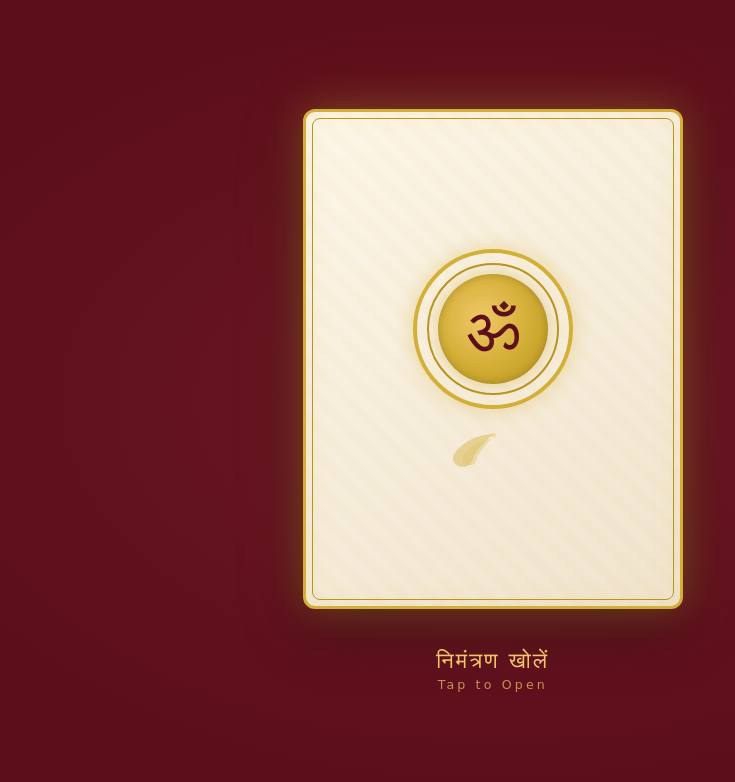
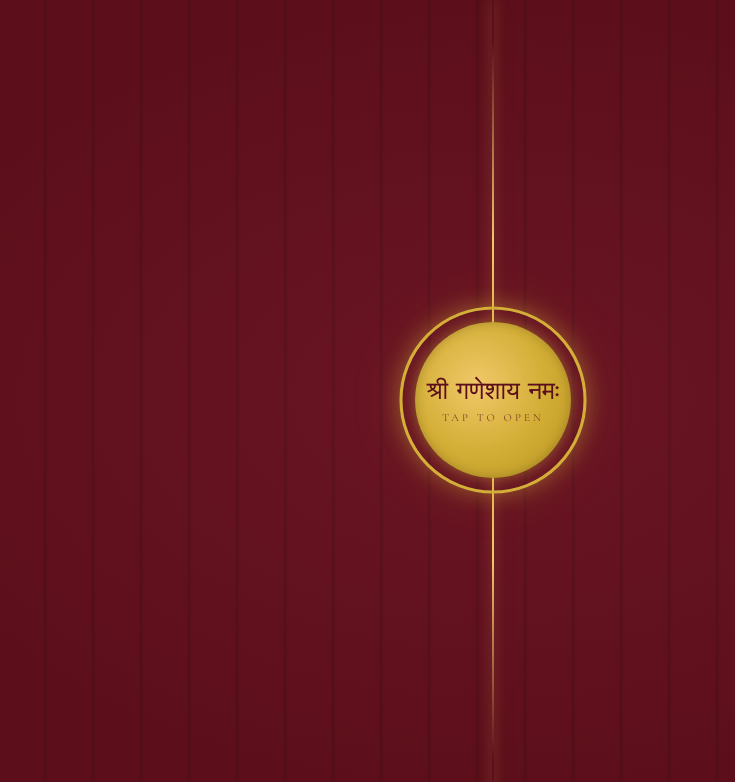
Before and after one commit to Tillu-Codes/Aagman, a website: page index.html in a window 1280 px wide. Shown: the top 782 px of the page, without its empty margins (147-882 px from the left). Drawn offline with nearby package versions, Linux system fonts and the light colour scheme; a web font is replaced by a local one.

Commit message:
Info and opening animation change

```diff
--- a/index.html
+++ b/index.html
@@ -4,7 +4,7 @@
   <meta charset="UTF-8">
   <meta name="viewport" content="width=device-width, initial-scale=1.0, viewport-fit=cover">
   <meta name="theme-color" content="#5c0f1a">
-  <title>Ganesh Aagman Invitation</title>
+  <title>SGYA Ganesh Aagman Invitation 2026</title>
   <link rel="preconnect" href="https://fonts.googleapis.com">
   <link rel="preconnect" href="https://fonts.gstatic.com" crossorigin>
   <link href="https://fonts.googleapis.com/css2?family=Cormorant+Garamond:ital,wght@0,400;0,600;0,700;1,400&family=Yatra+One&display=swap" rel="stylesheet">
@@ -15,27 +15,17 @@
   <canvas id="particle-canvas" aria-hidden="true"></canvas>
 
   <div id="card-overlay" role="button" tabindex="0" aria-label="Open invitation">
-    <div class="invitation-card">
-      <div class="card-front">
-        <div class="card-seal">
-          <div class="seal-ring"></div>
-          <div class="seal-inner">
-            <span class="seal-om">ॐ</span>
-          </div>
-        </div>
-        <div class="card-lotus">
-          <svg viewBox="0 0 100 40" fill="none" xmlns="http://www.w3.org/2000/svg" aria-hidden="true">
-            <path d="M50 5C30 5 10 20 10 30C10 35 15 38 20 38C25 38 28 35 30 30C32 25 35 20 40 15C45 10 48 7 50 5Z" fill="#d4af37" opacity="0.6"/>
-            <path d="M50 10C35 10 20 22 20 30C20 34 23 36 27 36C31 36 33 34 34 30C35 26 38 22 42 17C46 12 48 10 50 10Z" fill="#d4af37" opacity="0.4"/>
-            <ellipse cx="50" cy="6" rx="3" ry="2" fill="#f0c869" opacity="0.7"/>
-          </svg>
-        </div>
-        <div class="card-sweep"></div>
-        <div class="card-ornament top"></div>
-        <div class="card-ornament bottom"></div>
+    <div class="ink-blob ink-blob-1"></div>
+    <div class="ink-blob ink-blob-2"></div>
+    <div class="ink-blob ink-blob-3"></div>
+    <div class="curtain-seam"></div>
+    <div class="intro-seal">
+      <div class="intro-seal-ring"></div>
+      <div class="intro-seal-inner">
+        <span class="intro-seal-sanskrit">श्री गणेशाय नमः</span>
+        <span class="intro-seal-tap">TAP TO OPEN</span>
       </div>
     </div>
-    <p class="tap-prompt"><span class="prompt-text">निमंत्रण खोलें</span><span class="prompt-english">Tap to Open</span></p>
   </div>
 
   <main id="main-content" class="page-hidden">
@@ -49,7 +39,7 @@
         <div class="hero-text">
           <p class="hero-sanskrit">श्री गणेशाय नमः</p>
           <h1 class="hero-heading">You are cordially invited<br>to our Ganesh Aagman</h1>
-          <p class="hero-mandal">Lambodara Mandal</p>
+          <p class="hero-mandal">TEAM SGYA</p>
           <p class="hero-tagline">Let us celebrate the divine arrival</p>
         </div>
       </div>
@@ -73,7 +63,7 @@
         <p class="about-text">
           Your presence would make this moment even more special. We request you to join us in celebrating this divine occasion with prayers, festivities, and heartfelt blessings.
         </p>
-        <p class="about-greeting">— With blessings from <strong>Lambodara Mandal</strong></p>
+        <p class="about-greeting">— With blessings from <strong>TEAM SGYA</strong></p>
         <div class="divider om-divider">
           <span class="om-symbol">ॐ</span>
         </div>
@@ -93,7 +83,7 @@
             </svg>
             <div class="detail-content">
               <span class="detail-label">Date</span>
-              <span class="detail-value">13th September, 5pm</span>
+              <span class="detail-value">12th September 2026</span>
             </div>
           </div>
           <div class="detail-row">
@@ -103,7 +93,7 @@
             </svg>
             <div class="detail-content">
               <span class="detail-label">Aagman Muhurat</span>
-              <span class="detail-value">5pm</span>
+              <span class="detail-value">6:30 PM</span>
             </div>
           </div>
           <div class="detail-row">
@@ -114,7 +104,7 @@
             </svg>
             <div class="detail-content">
               <span class="detail-label">Venue</span>
-              <span class="detail-value">Mehdipatnam</span>
+              <span class="detail-value">Near Newgen High School,<br>Gudimalkapur,<br>Mehdipatnam,<br>Hyderabad</span>
             </div>
           </div>
           <div class="detail-row">
@@ -125,8 +115,8 @@
               <path d="M16 3.13a4 4 0 0 1 0 7.75"/>
             </svg>
             <div class="detail-content">
-              <span class="detail-label">Visarjan</span>
-              <span class="detail-value">25th September, 4pm</span>
+              <span class="detail-label">Chief Guest</span>
+              <span class="detail-value">To be announced</span>
             </div>
           </div>
         </div>
@@ -135,7 +125,7 @@
 
     <section class="gallery reveal reveal-delay-2">
       <div class="section-frame">
-        <h2 class="section-heading">Our Ganpati</h2>
+        <h2 class="section-heading">SGYA KA BAPPA</h2>
         <div class="gallery-grid">
           <div class="gallery-item img-reveal">
             <img src="assets/images/Ornate Ganesh Idol.jpeg" alt="Ornate Ganesh Idol" class="gallery-image" loading="lazy" width="600" height="750">
@@ -155,12 +145,12 @@
 
     <section class="mandal reveal reveal-delay-3">
       <div class="section-frame">
-        <h2 class="section-heading">Our Mandal</h2>
+        <h2 class="section-heading">TEAM SGYA</h2>
         <div class="mandal-photo-wrap img-reveal">
           <img src="assets/images/Mandal Group Photo.webp" alt="Mandal Group Photo" class="mandal-image" loading="lazy" width="800" height="600">
           <div class="mandal-frame"></div>
         </div>
-        <p class="mandal-caption"><strong>Lambodara Mandal</strong> — 2025</p>
+        <p class="mandal-caption"><strong>TEAM SGYA</strong> — 2026</p>
         <p class="mandal-credit">[Member credits / acknowledgments]</p>
       </div>
     </section>
@@ -168,10 +158,10 @@
     <section class="venue reveal">
       <div class="section-frame">
         <h2 class="section-heading">Join Us At</h2>
-        <div class="venue-name">Mehdipatnam</div>
+        <div class="venue-name">Near Newgen High School,<br>Gudimalkapur,<br>Mehdipatnam,<br>Hyderabad</div>
         <div class="map-wrap">
           <iframe
-            src="https://www.google.com/maps?q=17.3569952,78.5086274&z=17&output=embed"
+            src="https://www.google.com/maps?q=17.3811626,78.4394535&z=17&output=embed"
             width="100%" height="400"
             style="border:0; border-radius:12px;"
             allowfullscreen=""
@@ -180,7 +170,7 @@
             title="Venue Location on Google Maps">
           </iframe>
         </div>
-        <a href="https://maps.app.goo.gl/4hRoxV4Gk6kpAaz9A" target="_blank" rel="noopener noreferrer" class="directions-btn">
+        <a href="https://maps.app.goo.gl/HFW4sBvooRLsuS3o9" target="_blank" rel="noopener noreferrer" class="directions-btn">
           <svg class="directions-icon" viewBox="0 0 24 24" fill="none" stroke="currentColor" stroke-width="2" aria-hidden="true">
             <polygon points="3 11 21 11 21 19 3 19"/>
             <path d="M7 11V7a5 5 0 0 1 10 0v4"/>
@@ -195,14 +185,13 @@
   <footer class="site-footer">
     <div class="footer-divider"></div>
     <p class="footer-devotional">गणपती बाप्पा मोरया 🙏</p>
-    <p class="footer-mandal">Lambodara Mandal</p>
+    <p class="footer-mandal">TEAM SGYA</p>
     <div class="footer-social">
-      <a href="#" aria-label="Instagram">Instagram</a>
-      <a href="#" aria-label="Facebook">Facebook</a>
-      <a href="#" aria-label="YouTube">YouTube</a>
+      <a href="https://www.instagram.com/srigajananayouthassociation?utm_source=ig_web_button_share_sheet&igsi=ZDNlZDc0MzIxNw==" target="_blank" rel="noopener noreferrer" aria-label="Instagram">Instagram</a>
+      <a href="https://www.youtube.com/@srigajananayouthassociatio7073" target="_blank" rel="noopener noreferrer" aria-label="YouTube">YouTube</a>
     </div>
     <div class="footer-divider"></div>
-    <p class="footer-credit">Crafted with devotion &amp; gold · 2025</p>
+    <p class="footer-credit">Crafted with devotion &amp; gold · 2026</p>
   </footer>
 
   <button id="mute-btn" class="mute-btn" aria-label="Toggle sound">
--- a/style.css
+++ b/style.css
@@ -38,109 +38,124 @@ body{
 
 #card-overlay{
   position:fixed;inset:0;z-index:1000;
-  display:flex;flex-direction:column;align-items:center;justify-content:center;
-  background:radial-gradient(ellipse at center,#6b1525 0%,var(--maroon-deep) 70%);
+  display:flex;align-items:center;justify-content:center;
+  background:
+    repeating-linear-gradient(
+      90deg,
+      transparent 0px,
+      rgba(0,0,0,0.18) 1px,
+      transparent 2px,
+      transparent 46px,
+      rgba(0,0,0,0.14) 47px,
+      transparent 48px
+    ),
+    radial-gradient(ellipse at center,#6b1525 0%,var(--maroon-deep) 70%);
   transition:opacity 0.8s ease,transform 0.8s ease;
 }
 #card-overlay.closing{opacity:0;transform:scale(1.05);pointer-events:none}
 #card-overlay.open{opacity:0;pointer-events:none}
 
-.invitation-card{
-  position:relative;width:280px;height:380px;
-  perspective:1200px;
+/* Ink blobs — organic wipe shapes */
+.ink-blob{
+  position:absolute;
+  width:200vmax;height:200vmax;
+  top:-100vmax;right:-100vmax;
+  border-radius:42% 58% 35% 65% / 55% 40% 60% 45%;
+  background:radial-gradient(ellipse at 60% 40%,var(--maroon-deep),#1a0508 70%);
+  transform:scale(0);
+  will-change:transform;
+  pointer-events:none;
+  z-index:10;
 }
-.card-front{
-  position:relative;width:100%;height:100%;
-  background:linear-gradient(145deg,#fdf6e8 0%,#f0e4ce 100%);
-  border-radius:12px;
-  border:3px solid var(--gold);
-  box-shadow:
-    0 0 40px rgba(212,175,55,0.3),
-    0 0 80px rgba(212,175,55,0.1),
-    inset 0 0 30px rgba(212,175,55,0.1),
-    0 20px 60px rgba(0,0,0,0.4);
-  transform-style:preserve-3d;
-  backface-visibility:hidden;
-  transition:transform 1.2s cubic-bezier(0.4,0,0.2,1);
-  display:flex;flex-direction:column;align-items:center;justify-content:center;
-  overflow:hidden;
+.ink-blob-1{opacity:0.95}
+.ink-blob-2{
+  border-radius:55% 45% 60% 40% / 38% 62% 38% 62%;
+  opacity:0.9;
 }
-#card-overlay.opened .card-front{
-  transform:perspective(800px) rotateX(180deg);
-}
-.card-front::before{
-  content:'';position:absolute;inset:6px;
-  border:1.5px solid var(--gold-dark);border-radius:8px;
-  pointer-events:none;
-}
-.card-front::after{
-  content:'';position:absolute;inset:0;
-  background:repeating-linear-gradient(
-    45deg,transparent,transparent 10px,rgba(212,175,55,0.03) 10px,rgba(212,175,55,0.03) 20px
-  );
-  pointer-events:none;
+.ink-blob-3{
+  border-radius:48% 52% 42% 58% / 50% 45% 55% 50%;
+  opacity:0.85;
 }
 
-.card-seal{
-  position:relative;width:120px;height:120px;
+#card-overlay.opened .ink-blob-1{
+  animation:inkSpread 0.85s cubic-bezier(0.22,0.61,0.36,1) forwards;
+}
+#card-overlay.opened .ink-blob-2{
+  animation:inkSpread 0.85s cubic-bezier(0.22,0.61,0.36,1) 0.08s forwards;
+}
+#card-overlay.opened .ink-blob-3{
+  animation:inkSpread 0.85s cubic-bezier(0.22,0.61,0.36,1) 0.16s forwards;
+}
+
+@keyframes inkSpread{
+  0%{transform:scale(0) translate(0,0)}
+  100%{transform:scale(1.1) translate(-15%,15%)}
+}
+
+/* Curtain seam — vertical gold glow line */
+.curtain-seam{
+  position:absolute;
+  top:0;bottom:0;
+  left:50%;transform:translateX(-50%);
+  width:2px;
+  background:linear-gradient(
+    to bottom,
+    transparent 5%,
+    var(--gold-light) 30%,
+    var(--gold) 50%,
+    var(--gold-light) 70%,
+    transparent 95%
+  );
+  box-shadow:0 0 12px rgba(240,200,105,0.5),0 0 30px rgba(212,175,55,0.2);
+  pointer-events:none;
+  z-index:1;
+}
+
+/* Intro seal — centered gold circle */
+.intro-seal{
+  position:relative;z-index:2;
+  width:140px;height:140px;
   display:flex;align-items:center;justify-content:center;
 }
-.seal-ring{
-  position:absolute;width:120px;height:120px;border-radius:50%;
-  border:4px solid var(--gold);
-  box-shadow:0 0 20px rgba(212,175,55,0.4);
+.intro-seal-ring{
+  position:absolute;inset:0;border-radius:50%;
+  border:3px solid var(--gold);
+  box-shadow:0 0 20px rgba(212,175,55,0.4),0 0 50px rgba(212,175,55,0.15);
 }
-.seal-ring::before{
-  content:'';position:absolute;inset:10px;border-radius:50%;
-  border:2px solid var(--gold-dark);
+.intro-seal-inner{
+  width:110px;height:110px;border-radius:50%;
+  background:radial-gradient(circle at 40% 40%,var(--gold-light),var(--gold),var(--gold-dark));
+  display:flex;flex-direction:column;align-items:center;justify-content:center;
+  box-shadow:0 0 15px rgba(212,175,55,0.5),inset 0 0 10px rgba(0,0,0,0.2);
+  text-align:center;
+  gap:4px;
 }
-.seal-inner{
-  position:relative;width:80px;height:80px;border-radius:50%;
-  background:radial-gradient(circle at 40% 40%,#f0c869,var(--gold),var(--gold-dark));
-  display:flex;align-items:center;justify-content:center;
-  box-shadow:0 0 15px rgba(212,175,55,0.5),inset 0 0 10px rgba(0,0,0,0.2);
+.intro-seal-sanskrit{
+  font-family:var(--font-display);
+  font-size:1.1rem;color:var(--maroon-deep);line-height:1.2;
 }
-.seal-om{
-  font-family:var(--font-display);font-size:48px;color:var(--maroon-deep);
-  line-height:1;
+.intro-seal-tap{
+  font-family:var(--font-heading);
+  font-size:0.55rem;letter-spacing:3px;text-transform:uppercase;
+  color:var(--maroon-deep);opacity:0.7;
 }
-.card-lotus{
-  width:160px;height:40px;margin-top:20px;
-  opacity:0.7;
+
+#card-overlay:not(.opened) .intro-seal{
+  animation:sealPulse 2s ease-in-out infinite;
 }
-.card-lotus svg{width:100%;height:100%}
+@keyframes sealPulse{
+  0%,100%{opacity:0.8;transform:scale(1)}
+  50%{opacity:1;transform:scale(1.04)}
+}
 
-.card-sweep{
-  position:absolute;top:0;left:-100%;width:60%;height:100%;
-  background:linear-gradient(90deg,transparent,rgba(240,200,105,0.35),rgba(240,200,105,0.5),rgba(240,200,105,0.35),transparent);
-  pointer-events:none;
-  opacity:0;
-  z-index:2;
+/* Dissolve seal + seam during ink wipe */
+#card-overlay.opened .intro-seal,
+#card-overlay.opened .curtain-seam{
+  animation:sealDissolve 0.7s ease-out 0.1s forwards;
 }
-#card-overlay.opened .card-sweep{
-  animation:sweepLight 0.7s ease-out 0.3s forwards;
-}
-@keyframes sweepLight{
-  0%{left:-80%;opacity:0}
-  15%{left:0%;opacity:1}
-  75%{left:100%;opacity:0.6}
-  100%{left:100%;opacity:0}
-}
-.card-ornament.top{top:20px;left:50%;transform:translateX(-50%)}
-.card-ornament.bottom{bottom:20px;left:50%;transform:translateX(-50%)}
-
-.tap-prompt{
-  margin-top:40px;text-align:center;
-  font-family:var(--font-display);color:var(--gold-light);
-  font-size:1.1rem;letter-spacing:2px;
-  animation:tapPulse 2s ease-in-out infinite;
-}
-.prompt-text{display:block;font-size:1.3rem}
-.prompt-english{display:block;font-size:0.75rem;opacity:0.7;margin-top:4px;letter-spacing:3px}
-
-@keyframes tapPulse{
-  0%,100%{opacity:0.6;transform:scale(1)}
-  50%{opacity:1;transform:scale(1.05)}
+@keyframes sealDissolve{
+  0%{opacity:1}
+  100%{opacity:0}
 }
 
 .hero{
@@ -345,6 +360,39 @@ body{
 .img-reveal{opacity:0;transition:opacity 0.8s ease;will-change:opacity}
 .img-reveal.loaded{opacity:1}
 
+/* Staggered hero reveal */
+.hero-image-wrap,
+.hero-sanskrit,
+.hero-heading,
+.hero-mandal,
+.hero-tagline{
+  opacity:0;
+  will-change:transform,opacity;
+}
+.page-visible.revealing .hero-image-wrap{
+  animation:heroImageReveal 0.7s cubic-bezier(0.4,0,0.2,1) forwards;
+}
+.page-visible.revealing .hero-sanskrit{
+  animation:heroTextReveal 0.6s cubic-bezier(0.4,0,0.2,1) 0.25s forwards;
+}
+.page-visible.revealing .hero-heading{
+  animation:heroTextReveal 0.6s cubic-bezier(0.4,0,0.2,1) 0.4s forwards;
+}
+.page-visible.revealing .hero-mandal{
+  animation:heroTextReveal 0.6s cubic-bezier(0.4,0,0.2,1) 0.55s forwards;
+}
+.page-visible.revealing .hero-tagline{
+  animation:heroTextReveal 0.6s cubic-bezier(0.4,0,0.2,1) 0.7s forwards;
+}
+@keyframes heroImageReveal{
+  0%{opacity:0;transform:scale(1.06)}
+  100%{opacity:1;transform:scale(1)}
+}
+@keyframes heroTextReveal{
+  0%{opacity:0;transform:translateY(16px)}
+  100%{opacity:1;transform:translateY(0)}
+}
+
 /* Reduced motion */
 @media(prefers-reduced-motion:reduce){
   *,*::before,*::after{
@@ -356,16 +404,19 @@ body{
   .img-reveal{opacity:1}
   .page-hidden{opacity:1}
   #card-overlay{transition:none}
-  .card-front{transition:none}
+  .ink-blob{display:none}
+  .curtain-seam{display:none}
+  .intro-seal{display:none}
+  .hero-image-wrap,.hero-sanskrit,.hero-heading,.hero-mandal,.hero-tagline{
+    opacity:1!important;transform:none!important;animation:none!important;
+  }
 }
 
 /* Tablet */
 @media(min-width:600px){
-  .invitation-card{width:320px;height:420px}
-  .card-seal{width:140px;height:140px}
-  .seal-ring{width:140px;height:140px}
-  .seal-inner{width:95px;height:95px}
-  .seal-om{font-size:56px}
+  .intro-seal{width:160px;height:160px}
+  .intro-seal-inner{width:130px;height:130px}
+  .intro-seal-sanskrit{font-size:1.3rem}
   .hero-sanskrit{font-size:2.2rem}
   .hero-heading{font-size:2.2rem}
   .section-heading{font-size:2rem}
@@ -375,11 +426,10 @@ body{
 
 /* Desktop */
 @media(min-width:900px){
-  .invitation-card{width:380px;height:500px}
-  .card-seal{width:160px;height:160px}
-  .seal-ring{width:160px;height:160px}
-  .seal-inner{width:110px;height:110px}
-  .seal-om{font-size:64px}
+  .intro-seal{width:180px;height:180px}
+  .intro-seal-inner{width:150px;height:150px}
+  .intro-seal-sanskrit{font-size:1.5rem}
+  .intro-seal-tap{font-size:0.65rem}
   .hero-heading{font-size:2.6rem}
   .hero-sanskrit{font-size:2.6rem}
   .section-heading{font-size:2.2rem;margin-bottom:40px}
@@ -398,5 +448,4 @@ body{
 @media(max-height:500px) and (orientation:landscape){
   .hero{min-height:auto;padding:16px}
   .hero-image-wrap{aspect-ratio:16/9;max-height:50vh}
-  .tap-prompt{margin-top:16px}
 }
```
Also changed, not shown: script.js (+2 -8 lines), assets/images/start.jpeg (added).
